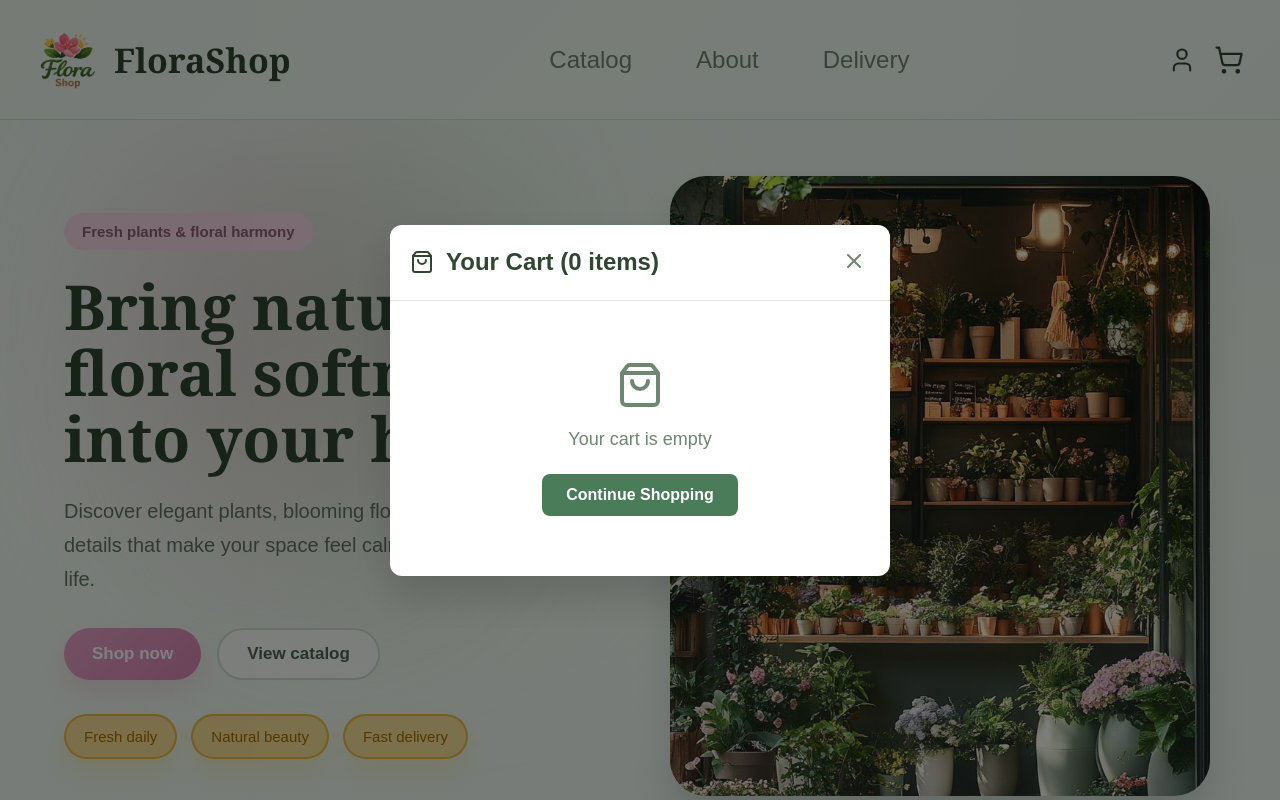
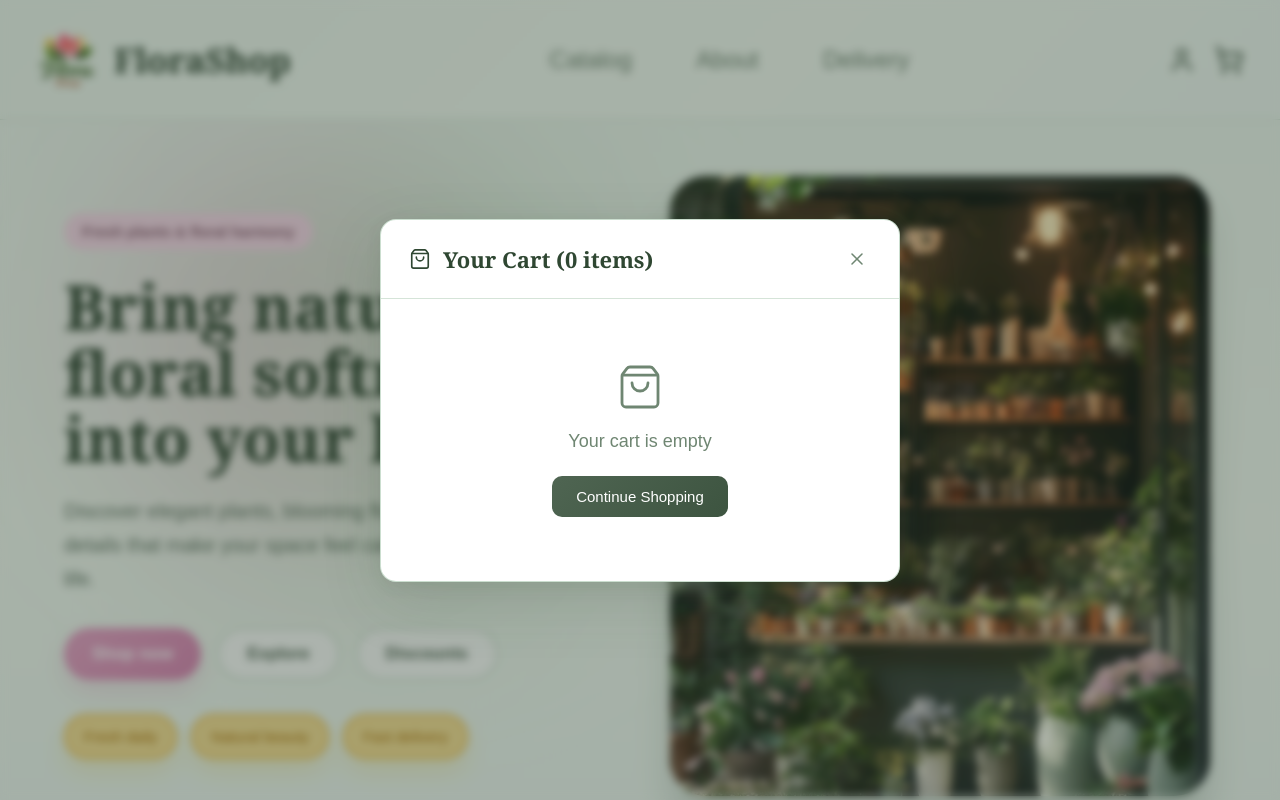
Before and after one commit to ellgenta/FloraFront, a React (Vite) app: page / in a window 1280 px wide. Both pictures are taken after a click on the button 1229 px from the left and 59 px from the top of the page. Shown: the top 800 px of the page. Built offline with nearby package versions, Linux system fonts and the light colour scheme.

Commit message:
made minor fixes for cart, hero and header

```diff
--- a/src/App.tsx
+++ b/src/App.tsx
@@ -1,4 +1,5 @@
 import "./styles/App.css";
+import ScrollToTop from "./components/ScrollToTop";
 import Header from "./components/Header";
 import Hero from "./components/Hero";
 import SearchSection from "./components/SearchBar";
@@ -43,6 +44,7 @@ function App() {
   return (
     <CartProvider>
       <Router>
+        <ScrollToTop />
         <AppContent />
       </Router>
     </CartProvider>
--- a/src/components/CartModal.tsx
+++ b/src/components/CartModal.tsx
@@ -1,4 +1,4 @@
-import React from 'react';
+import React, { useState, useEffect } from 'react';
 import { X, Plus, Minus, ShoppingBag } from 'lucide-react';
 import { useCart } from '../contexts/CartContext';
 import type { CartItem } from '../contexts/CartContext';
@@ -11,31 +11,45 @@ interface CartModalProps {
 
 const CartModal: React.FC<CartModalProps> = ({ isOpen, onClose }) => {
   const { cartItems, removeFromCart, updateQuantity, getTotalPrice, clearCart } = useCart();
+  const [visible, setVisible] = useState(false);
+
+  useEffect(() => {
+    if (isOpen) {
+      requestAnimationFrame(() => setVisible(true));
+    } else {
+      setVisible(false);
+    }
+  }, [isOpen]);
+
+  const handleCheckout = () => {
+    alert('Checkout functionality would be implemented here!');
+  };
 
   if (!isOpen) return null;
 
-  const handleCheckout = () => {
-    alert('Checkout functionality would be implemented here!');
-    // Here you would typically navigate to checkout page or integrate with payment system
-  };
-
   return (
-    <div className="cart-modal-overlay" onClick={onClose}>
-      <div className="cart-modal" onClick={e => e.stopPropagation()}>
+    <div
+      className={`cart-modal-overlay ${visible ? 'cart-modal-overlay--visible' : ''}`}
+      onClick={onClose}
+    >
+      <div
+        className={`cart-modal ${visible ? 'cart-modal--visible' : ''}`}
+        onClick={e => e.stopPropagation()}
+      >
         <div className="cart-modal-header">
           <h2 className="cart-modal-title">
-            <ShoppingBag size={24} />
+            <ShoppingBag size={22} strokeWidth={1.8} />
             Your Cart ({cartItems.length} items)
           </h2>
-          <button className="cart-modal-close" onClick={onClose}>
-            <X size={24} />
+          <button className="cart-modal-close" onClick={onClose} aria-label="Close">
+            <X size={20} strokeWidth={1.8} />
           </button>
         </div>
 
         <div className="cart-modal-content">
           {cartItems.length === 0 ? (
             <div className="cart-empty">
-              <ShoppingBag size={48} />
+              <ShoppingBag size={48} strokeWidth={1.4} />
               <p>Your cart is empty</p>
               <button className="cart-continue-shopping" onClick={onClose}>
                 Continue Shopping
@@ -62,14 +76,14 @@ const CartModal: React.FC<CartModalProps> = ({ isOpen, onClose }) => {
                           className="quantity-btn"
                           onClick={() => updateQuantity(item.id, item.quantity - 1)}
                         >
-                          <Minus size={16} />
+                          <Minus size={14} />
                         </button>
                         <span className="quantity">{item.quantity}</span>
                         <button
                           className="quantity-btn"
                           onClick={() => updateQuantity(item.id, item.quantity + 1)}
                         >
-                          <Plus size={16} />
+                          <Plus size={14} />
                         </button>
                       </div>
                       <button
--- a/src/components/Header.tsx
+++ b/src/components/Header.tsx
@@ -1,4 +1,4 @@
-import { User, ShoppingCart, X } from "lucide-react";
+import { User, ShoppingCart } from "lucide-react";
 import { Link, useNavigate } from "react-router-dom";
 import { useState } from "react";
 import AuthModal from "./AuthModal.tsx";
--- a/src/components/Hero.tsx
+++ b/src/components/Hero.tsx
@@ -30,8 +30,11 @@ function Hero() {
           <button className="hero__button hero__button--primary" onClick={() => navigate("/catalog")}>
             Shop now
           </button>
-          <button className="hero__button hero__button--secondary" onClick={() => navigate("*")}>
-            View catalog
+          <button className="hero__button hero__button--secondary" onClick={() => document.getElementById("search_section")?.scrollIntoView({ behavior: "smooth" })}>
+            Explore
+          </button>
+          <button className="hero__button hero__button--secondary" onClick={() => document.getElementById("search_section")?.scrollIntoView({ behavior: "smooth" })}>
+            Discounts
           </button>
         </div>
 
--- /dev/null
+++ b/src/components/ScrollToTop.tsx
@@ -0,0 +1,16 @@
+import { useEffect } from "react";
+import { useLocation } from "react-router-dom";
+
+function ScrollToTop() {
+  const { pathname } = useLocation();
+
+  useEffect(() => {
+    if (!window.location.hash) {
+      window.scrollTo(0, 0);
+    }
+  }, [pathname]);
+
+  return null;
+}
+
+export default ScrollToTop;
--- a/src/components/SearchBar.tsx
+++ b/src/components/SearchBar.tsx
@@ -19,7 +19,7 @@ const categories = [
 
 function SearchSection({ value, onChange }: SearchSectionProps) {
   return (
-    <section className="search-section">
+    <section id = "search_section" className="search-section">
       <h2 className="search-section__title">Explore the web meadow</h2>
 
       <div className="search-section__form">
--- a/src/styles/CartModal.css
+++ b/src/styles/CartModal.css
@@ -4,32 +4,51 @@
   left: 0;
   right: 0;
   bottom: 0;
-  background: rgba(0, 0, 0, 0.5);
+  background: rgba(30, 45, 32, 0.35);
+  backdrop-filter: blur(4px);
+  -webkit-backdrop-filter: blur(4px);
   display: flex;
   align-items: center;
   justify-content: center;
   z-index: 1000;
   padding: 20px;
+
+  opacity: 0;
+  transition: opacity 0.25s ease;
+}
+
+.cart-modal-overlay--visible {
+  opacity: 1;
 }
 
 .cart-modal {
-  background: white;
-  border-radius: 12px;
+  background: #fff;
+  border-radius: 16px;
+  border: 1px solid rgba(191, 214, 195, 0.8);
   width: 100%;
-  max-width: 500px;
+  max-width: 520px;
   max-height: 80vh;
   overflow: hidden;
-  box-shadow: 0 20px 40px rgba(0, 0, 0, 0.15);
+  box-shadow: 0 20px 60px rgba(47, 71, 50, 0.15), 0 4px 16px rgba(47, 71, 50, 0.08);
   display: flex;
   flex-direction: column;
+
+  opacity: 0;
+  transform: translateY(-12px) scale(0.97);
+  transition: opacity 0.28s ease, transform 0.28s ease;
+}
+
+.cart-modal--visible {
+  opacity: 1;
+  transform: translateY(0) scale(1);
 }
 
 .cart-modal-header {
   display: flex;
   align-items: center;
   justify-content: space-between;
-  padding: 20px;
-  border-bottom: 1px solid #e5e5e5;
+  padding: 24px 28px;
+  border-bottom: 1px solid rgba(191, 214, 195, 0.65);
 }
 
 .cart-modal-title {
@@ -37,8 +56,9 @@
   align-items: center;
   gap: 12px;
   margin: 0;
-  font-size: 24px;
-  font-weight: 600;
+  font-family: Georgia, "Times New Roman", serif;
+  font-size: 22px;
+  font-weight: 700;
   color: #2f4732;
 }
 
@@ -48,18 +68,22 @@
   cursor: pointer;
   color: #6f8672;
   padding: 4px;
-  border-radius: 4px;
-  transition: background-color 0.2s ease;
+  border-radius: 6px;
+  display: flex;
+  align-items: center;
+  justify-content: center;
+  transition: color 0.2s ease, background 0.2s ease;
 }
 
 .cart-modal-close:hover {
-  background-color: #f5f5f5;
+  color: #2f4732;
+  background: rgba(191, 214, 195, 0.3);
 }
 
 .cart-modal-content {
   flex: 1;
   overflow-y: auto;
-  padding: 20px;
+  padding: 24px 28px;
 }
 
 .cart-empty {
@@ -74,33 +98,35 @@
 }
 
 .cart-continue-shopping {
-  background: #4a7c59;
+  background: linear-gradient(135deg, #4f6552 0%, #3d5440 100%);
   color: white;
   border: none;
   padding: 12px 24px;
-  border-radius: 8px;
-  font-size: 16px;
-  font-weight: 600;
+  border-radius: 10px;
+  font-size: 15px;
+  font-weight: 500;
   cursor: pointer;
-  transition: background-color 0.2s ease;
+  transition: opacity 0.2s ease, transform 0.2s ease;
 }
 
 .cart-continue-shopping:hover {
-  background: #3d654a;
+  opacity: 0.9;
+  transform: translateY(-1px);
 }
 
 .cart-items {
   display: flex;
   flex-direction: column;
-  gap: 16px;
+  gap: 12px;
 }
 
 .cart-item {
   display: flex;
   gap: 16px;
-  padding: 16px;
-  border: 1px solid #e5e5e5;
-  border-radius: 8px;
+  padding: 14px;
+  border: 1px solid rgba(191, 214, 195, 0.8);
+  border-radius: 10px;
+  background: #f9fdf9;
   align-items: center;
 }
 
@@ -108,7 +134,7 @@
   width: 60px;
   height: 60px;
   object-fit: cover;
-  border-radius: 6px;
+  border-radius: 8px;
 }
 
 .cart-item-details {
@@ -117,22 +143,22 @@
 
 .cart-item-name {
   margin: 0 0 4px;
-  font-size: 16px;
+  font-size: 15px;
   font-weight: 600;
   color: #2f4732;
 }
 
 .cart-item-description {
-  margin: 0 0 8px;
-  font-size: 14px;
+  margin: 0 0 6px;
+  font-size: 13px;
   color: #6f8672;
   line-height: 1.4;
 }
 
 .cart-item-price {
-  font-size: 16px;
+  font-size: 15px;
   font-weight: 600;
-  color: #4a7c59;
+  color: #4f6552;
 }
 
 .cart-item-controls {
@@ -149,62 +175,66 @@
 }
 
 .quantity-btn {
-  background: #f5f5f5;
-  border: 1px solid #ddd;
-  border-radius: 4px;
+  background: #f9fdf9;
+  border: 1px solid rgba(191, 214, 195, 0.9);
+  border-radius: 6px;
   width: 28px;
   height: 28px;
   display: flex;
   align-items: center;
   justify-content: center;
   cursor: pointer;
-  transition: background-color 0.2s ease;
+  color: #4f6552;
+  transition: background 0.2s ease, border-color 0.2s ease;
 }
 
 .quantity-btn:hover {
-  background: #e5e5e5;
+  background: rgba(191, 214, 195, 0.3);
+  border-color: #7aab84;
 }
 
 .quantity {
   font-weight: 600;
   min-width: 24px;
   text-align: center;
+  color: #2f4732;
 }
 
 .remove-btn {
-  background: #dc3545;
-  color: white;
-  border: none;
-  padding: 6px 12px;
-  border-radius: 4px;
+  background: transparent;
+  color: #d28ab0;
+  border: 1px solid #d28ab0;
+  padding: 5px 12px;
+  border-radius: 6px;
   font-size: 12px;
-  font-weight: 600;
+  font-weight: 500;
   cursor: pointer;
-  transition: background-color 0.2s ease;
+  transition: background 0.2s ease, color 0.2s ease;
 }
 
 .remove-btn:hover {
-  background: #c82333;
+  background: #d28ab0;
+  color: #fff;
 }
 
 .cart-summary {
-  margin-top: 24px;
-  padding-top: 20px;
-  border-top: 1px solid #e5e5e5;
+  margin-top: 20px;
+  padding-top: 18px;
+  border-top: 1px solid rgba(191, 214, 195, 0.65);
 }
 
 .cart-total {
   display: flex;
   justify-content: space-between;
   align-items: center;
-  margin-bottom: 20px;
-  font-size: 20px;
+  margin-bottom: 16px;
+  font-size: 18px;
   font-weight: 600;
   color: #2f4732;
 }
 
 .total-price {
-  color: #4a7c59;
+  color: #4f6552;
 }
 
 .cart-actions {
@@ -214,34 +244,40 @@
 
 .clear-cart-btn {
   flex: 1;
-  background: #6c757d;
-  color: white;
-  border: none;
+  background: transparent;
+  color: #6f8672;
+  border: 1px solid rgba(191, 214, 195, 0.9);
   padding: 12px 20px;
-  border-radius: 8px;
-  font-size: 16px;
-  font-weight: 600;
+  border-radius: 10px;
+  font-size: 15px;
+  font-weight: 500;
   cursor: pointer;
-  transition: background-color 0.2s ease;
+  transition: background 0.2s ease, color 0.2s ease;
 }
 
 .clear-cart-btn:hover {
-  background: #5a6268;
+  background: rgba(191, 214, 195, 0.3);
+  color: #2f4732;
 }
 
 .checkout-btn {
   flex: 2;
-  background: #4a7c59;
+  background: linear-gradient(135deg, #4f6552 0%, #3d5440 100%);
   color: white;
   border: none;
   padding: 12px 20px;
-  border-radius: 8px;
-  font-size: 16px;
-  font-weight: 600;
+  border-radius: 10px;
+  font-size: 15px;
+  font-weight: 500;
   cursor: pointer;
-  transition: background-color 0.2s ease;
+  transition: opacity 0.2s ease, transform 0.2s ease;
 }
 
 .checkout-btn:hover {
-  background: #3d654a;
+  opacity: 0.9;
+  transform: translateY(-1px);
 }
+
+.checkout-btn:active {
+  transform: translateY(0);
+}
--- a/src/styles/Header.css
+++ b/src/styles/Header.css
@@ -1,4 +1,7 @@
 .header {
+  position: sticky;
+  top: 0;
+  z-index: 100;
   width: 100%;
   height: 120px;
   background: linear-gradient(135deg, #edf7ee 0%, #f3fbf2 60%, #eef8f1 100%);
```
